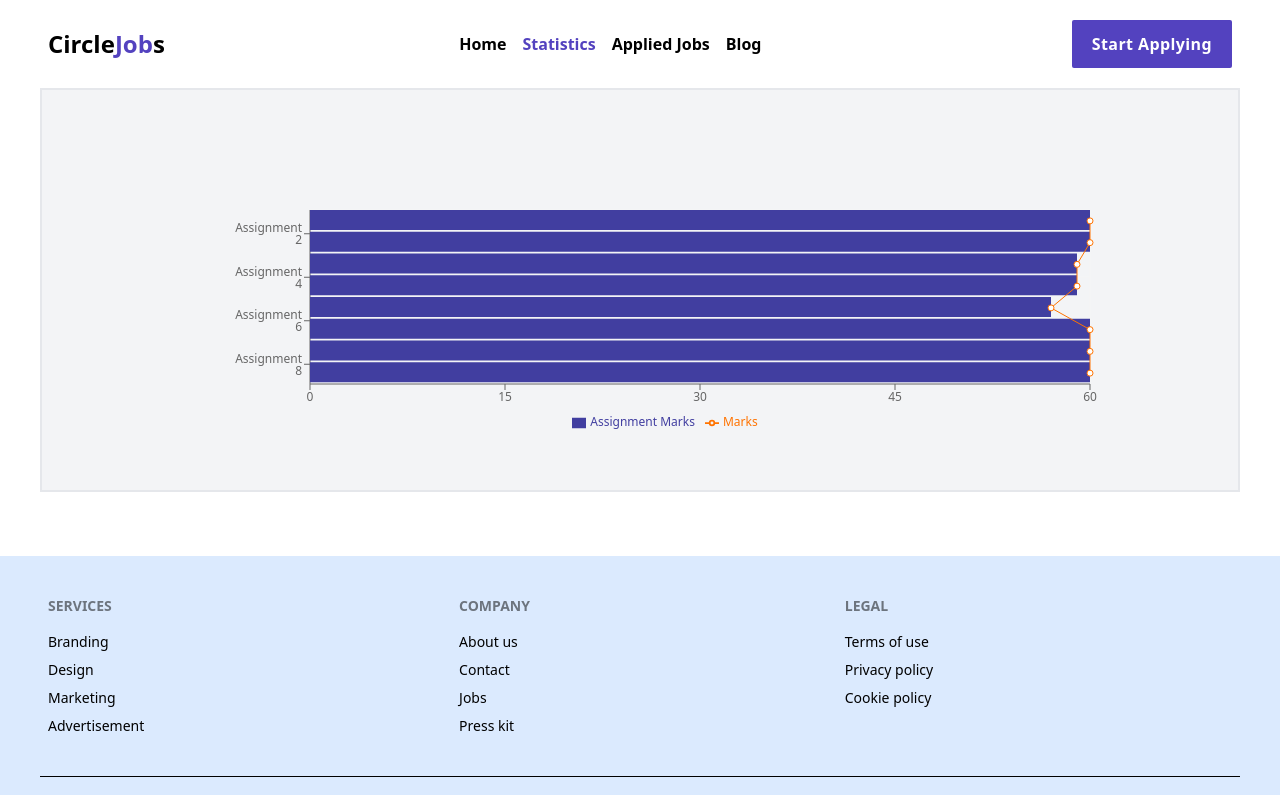
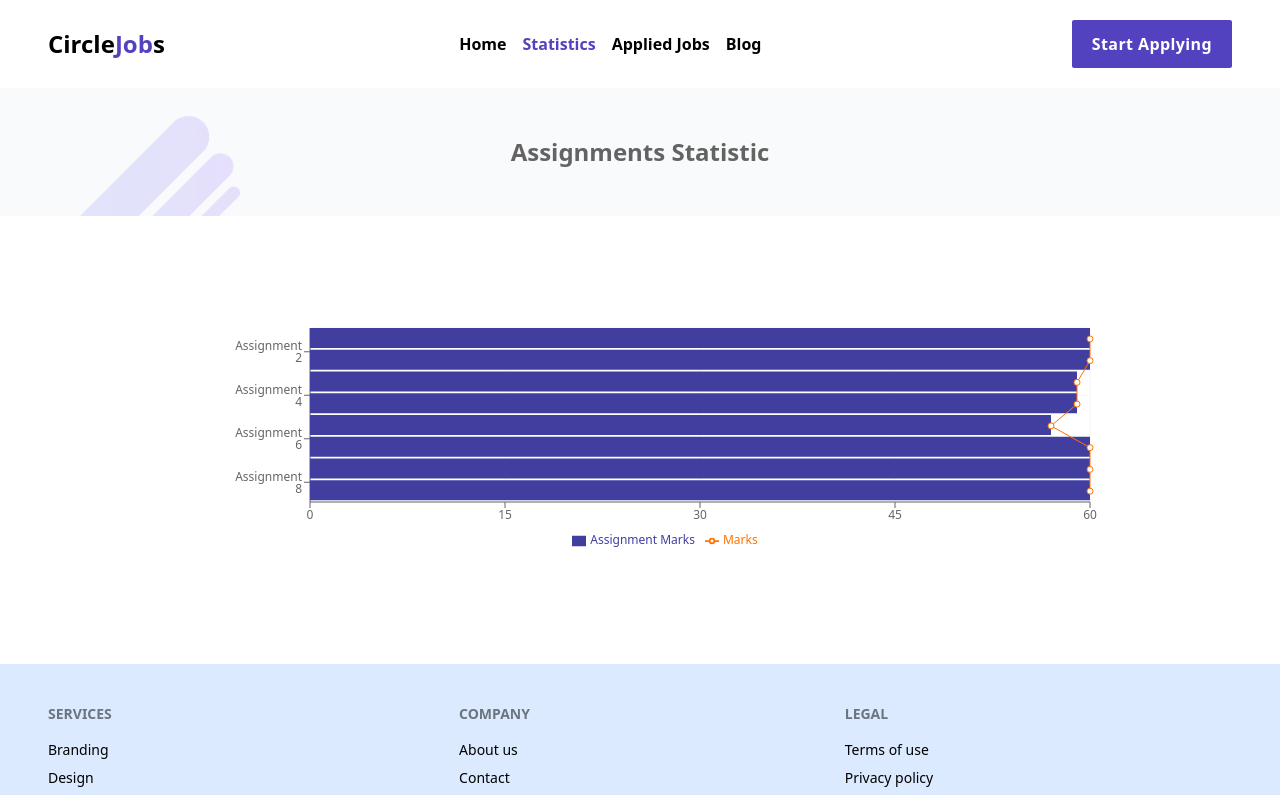
Before and after one commit to smsohag32/circle-jobs-app, a React (Vite) app: page /statistic in a window 1280 px wide. Shown: the top 795 px of the page. Built offline with nearby package versions, Linux system fonts and the light colour scheme.

Commit message:
statistic page some style update

```diff
--- a/src/components/Statistic.jsx
+++ b/src/components/Statistic.jsx
@@ -11,6 +11,7 @@ import {
   Legend,
   ResponsiveContainer,
 } from "recharts";
+import TitleBanner from "./TitleBanner";
 
 // VerticalComposedChart data and my assignments
 let assignmentMarks = [
@@ -26,7 +27,9 @@ let assignmentMarks = [
 
 const Statistic = () => {
   return (
-    <div className="default-container mb-16 border-2 p-10 bg-gray-100">
+    <>
+      <TitleBanner>Assignments Statistic</TitleBanner>
+      <div className="default-container mb-16 p-8">
         <div className="text-xs max-w-[940px] mx-auto w-full h-80">
           <ResponsiveContainer width="100%" height="100%">
             <ComposedChart
@@ -63,6 +66,7 @@ const Statistic = () => {
           </ResponsiveContainer>
         </div>
       </div>
+    </>
   );
 };
 
```
Lines whose indentation alone changed are shown as unchanged.
